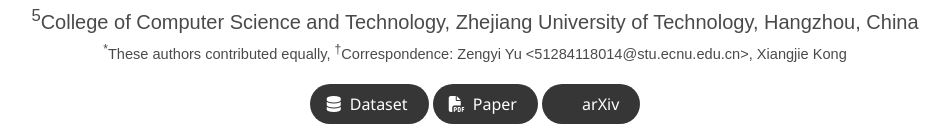
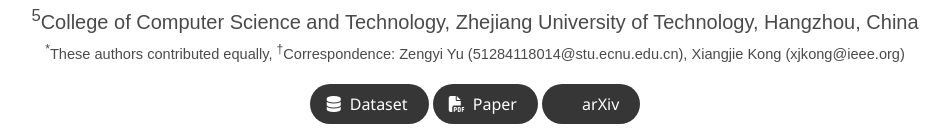
Before and after one commit to E-M-N-L-P/E-M-N-L-P.github.io, a website: page index.html in a window 1280 px wide. Shown: the part 423-559 px from the top of the page, without its empty margins (165-1115 px from the left). Drawn offline with nearby package versions, Linux system fonts and the light colour scheme; some icons are missing; a web font is replaced by a local one.

Commit message:
Update index.html

```diff
--- a/index.html
+++ b/index.html
@@ -156,7 +156,7 @@
               <span class="author-block"><sup>3</sup>Faculty of Education, East China Normal University, Shanghai, China,</span>
               <span class="author-block"><sup>4</sup>GuangHua Law School, ZheJiang University, Hangzhou, China,</span>
               <span class="author-block"><sup>5</sup>College of Computer Science and Technology, Zhejiang University of Technology, Hangzhou, China</span>
-              <span class="eql-cntrb"><small><br><sup>*</sup>These authors contributed equally, <sup>†</sup>Correspondence: Zengyi Yu <51284118014@stu.ecnu.edu.cn>, Xiangjie Kong <xjkong@ieee.org></small></span>
+              <span class="eql-cntrb"><small><br><sup>*</sup>These authors contributed equally, <sup>†</sup>Correspondence: Zengyi Yu (51284118014@stu.ecnu.edu.cn), Xiangjie Kong (xjkong@ieee.org)</small></span>
               <span class="eql-cntrb"><small></small></span>
             </div>
 
```
